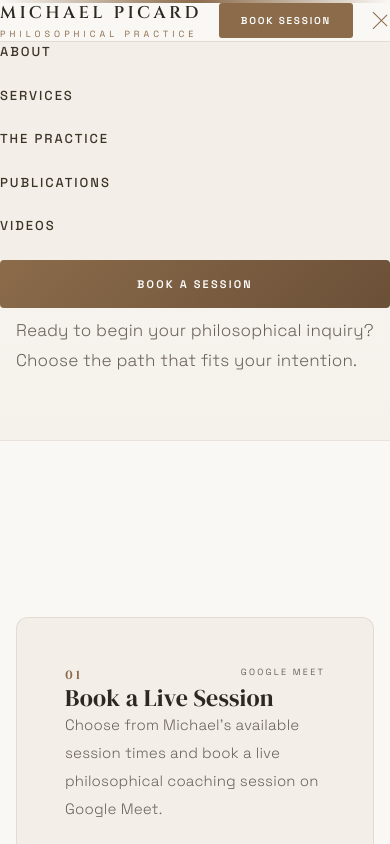
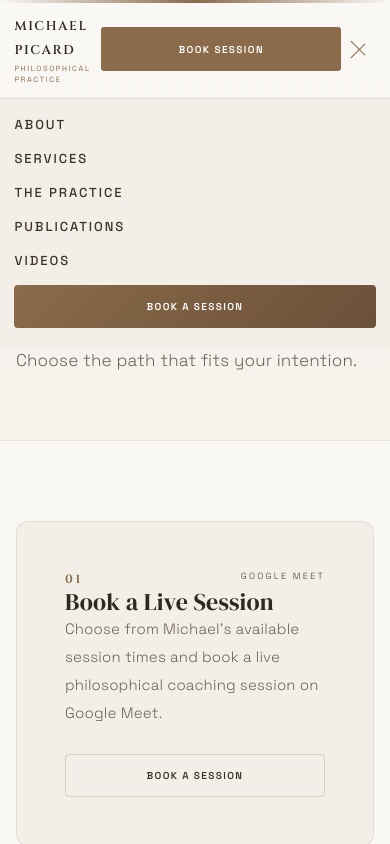
Before and after one commit to Krishil1108/philosophical-coaching-mpcard, a Next.js app: page /contact in a window 390 px wide. Both pictures are taken after a click on the button "Menu". Shown: the top 844 px of the page. Built offline with nearby package versions, Linux system fonts and the light colour scheme.

Commit message:
Fix mobile publication covers and improve mobile UX polish

```diff
--- a/app/components/Navbar.tsx
+++ b/app/components/Navbar.tsx
@@ -35,19 +35,19 @@ export default function Navbar() {
       }}
     >
       <div
-        className="flex items-center justify-between py-5 px-8"
+        className="site-nav-inner flex items-center justify-between py-5 px-8"
         style={{ maxWidth: "90rem", margin: "0 auto" }}
       >
         {/* Logo */}
-        <Link href="/" style={{ textDecoration: "none" }}>
+        <Link href="/" className="site-nav-brand" style={{ textDecoration: "none" }}>
           <span
-            className="font-cinzel font-semibold"
+            className="font-cinzel font-semibold site-nav-brand-title"
             style={{ color: "var(--text-heading)", fontSize: "1.0625rem", letterSpacing: "0.2em" }}
           >
             MICHAEL PICARD
           </span>
           <span
-            className="block"
+            className="block site-nav-brand-subtitle"
             style={{
               color: "var(--accent)",
               fontFamily: "Space Grotesk, sans-serif",
@@ -96,7 +96,7 @@ export default function Navbar() {
 
         {/* Mobile Burger */}
         <button
-          className="lg:hidden flex flex-col gap-1.5 p-2"
+          className="site-nav-burger lg:hidden flex flex-col gap-1.5 p-2"
           onClick={() => setMenuOpen(!menuOpen)}
           aria-label="Menu"
         >
@@ -130,7 +130,7 @@ export default function Navbar() {
               borderTop: "1px solid var(--border)",
             }}
           >
-            <div className="px-8 py-8 flex flex-col gap-6">
+            <div className="site-nav-mobile-panel px-8 py-8 flex flex-col gap-6">
               {navLinks.map((link) => (
                 <Link
                   key={link.href}
--- a/app/globals.css
+++ b/app/globals.css
@@ -411,6 +411,9 @@ h1, h2, h3, h4, h5, h6 {
 
 @media (max-width: 768px) {
   .inner-max { padding-left: 1.25rem !important; padding-right: 1.25rem !important; }
+  .section-pad { padding-top: 4.5rem !important; padding-bottom: 4.5rem !important; }
+  .section-pad-lg { padding-top: 5.25rem !important; padding-bottom: 5.25rem !important; }
+  .section-pad-xl { padding-top: 6rem !important; padding-bottom: 6rem !important; }
   .section-left-col { display: none !important; }
   .service-row-grid { grid-template-columns: 1fr !important; }
   .service-row-grid > :first-child { display: none !important; }
@@ -475,6 +478,7 @@ h1, h2, h3, h4, h5, h6 {
   /* Publications */
   .pub-row { grid-template-columns: 1fr !important; gap: 1rem !important; padding: 2.1rem 0 !important; }
   .pub-row-num { display: none !important; }
+  .pub-cover { display: block !important; }
   .pub-cover { width: min(100%, 14rem) !important; }
   .pub-cta-col { justify-content: flex-start !important; flex-wrap: wrap !important; }
   .pub-cta-col .btn-outline,
@@ -501,10 +505,41 @@ h1, h2, h3, h4, h5, h6 {
   /* Page header */
   .page-header-subtitle-grid { grid-template-columns: 1fr !important; gap: 0.75rem !important; }
   .page-header-subtitle-grid > :first-child { display: none !important; }
+
+  /* Navbar */
+  .site-nav-inner { padding: 0.95rem 1.1rem !important; }
+  .site-nav-brand-title { font-size: 0.89rem !important; letter-spacing: 0.16em !important; }
+  .site-nav-brand-subtitle { font-size: 0.5rem !important; letter-spacing: 0.28em !important; }
+  .site-nav-burger { padding: 0.45rem !important; }
+  .site-nav-mobile-panel { padding: 1.15rem 1.1rem 1.35rem !important; gap: 0.9rem !important; }
+
+  /* Buttons and tap targets */
+  .btn-primary,
+  .btn-outline,
+  .btn-nav {
+    min-height: 2.75rem;
+    padding: 0.78rem 1.2rem;
+    letter-spacing: 0.16em;
+  }
+  .btn-ghost {
+    min-height: 2rem;
+    padding-top: 0.2rem;
+    padding-bottom: 0.2rem;
+    letter-spacing: 0.16em;
+  }
+
+  /* Reduce hover lift on touch devices */
+  .card-hover:hover { transform: none; box-shadow: none; }
+  .btn-primary:hover,
+  .btn-outline:hover,
+  .btn-nav:hover { transform: none; }
 }
 
 @media (max-width: 480px) {
   .inner-max { padding-left: 1rem !important; padding-right: 1rem !important; }
+  .section-pad { padding-top: 3.8rem !important; padding-bottom: 3.8rem !important; }
+  .section-pad-lg { padding-top: 4.4rem !important; padding-bottom: 4.4rem !important; }
+  .section-pad-xl { padding-top: 5rem !important; padding-bottom: 5rem !important; }
 
   .home-hero-section { padding-top: 5.4rem !important; padding-bottom: 3rem !important; }
   .home-hero-inner { padding-top: 3.4rem !important; padding-left: 1rem !important; padding-right: 1rem !important; }
@@ -523,5 +558,20 @@ h1, h2, h3, h4, h5, h6 {
   .home-featured-quote-section { padding: 3.8rem 0 !important; }
   .home-featured-quote-text { font-size: clamp(1.25rem, 9vw, 1.85rem) !important; line-height: 1.28 !important; }
 
+  .site-nav-inner { padding: 0.8rem 0.9rem !important; }
+  .site-nav-brand-title { font-size: 0.8rem !important; letter-spacing: 0.13em !important; }
+  .site-nav-brand-subtitle { font-size: 0.47rem !important; letter-spacing: 0.22em !important; }
+  .site-nav-mobile-panel { padding: 1rem 0.9rem 1.25rem !important; }
+
+  .btn-primary,
+  .btn-outline,
+  .btn-nav {
+    width: 100%;
+    justify-content: center;
+    min-height: 2.7rem;
+    font-size: 0.625rem;
+    letter-spacing: 0.14em;
+  }
+
   .pub-cover { width: min(100%, 12rem) !important; }
 }
```
